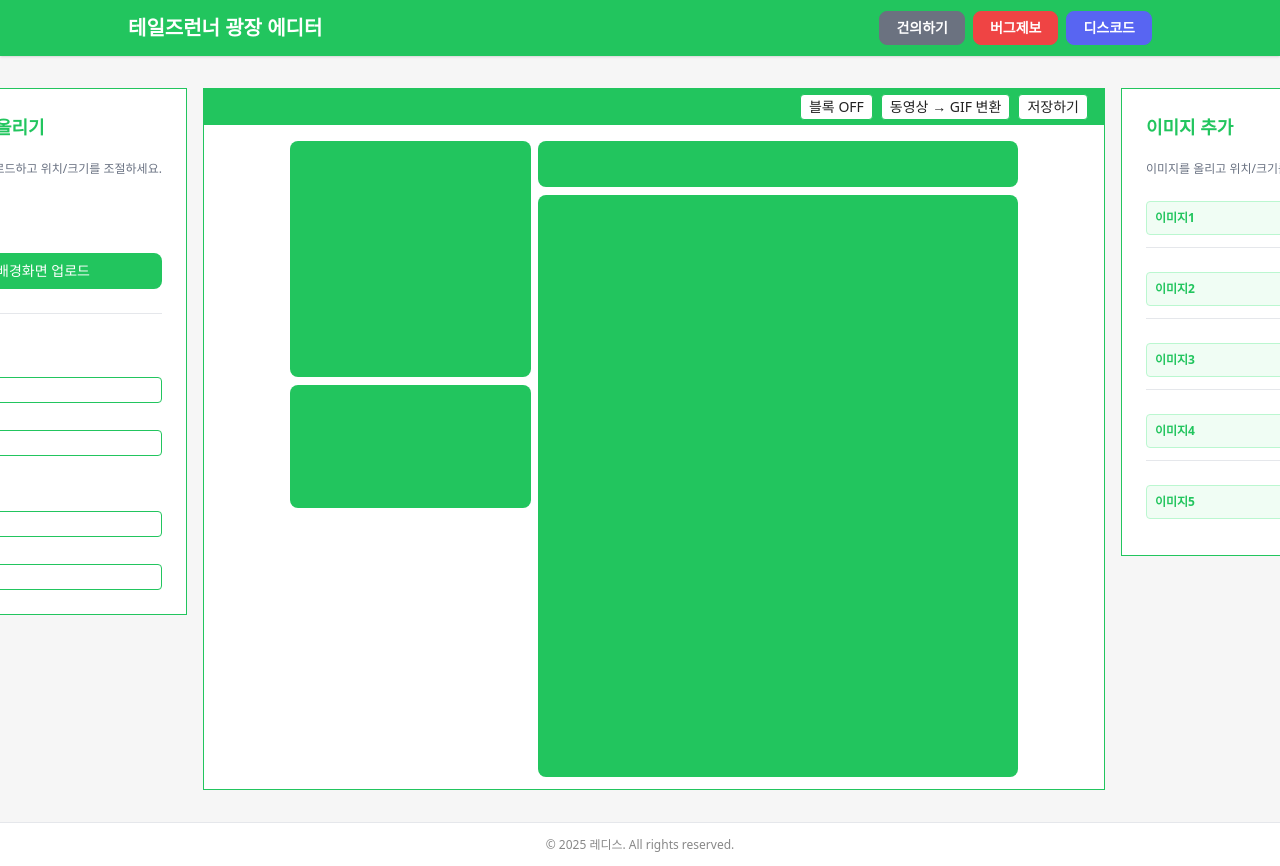
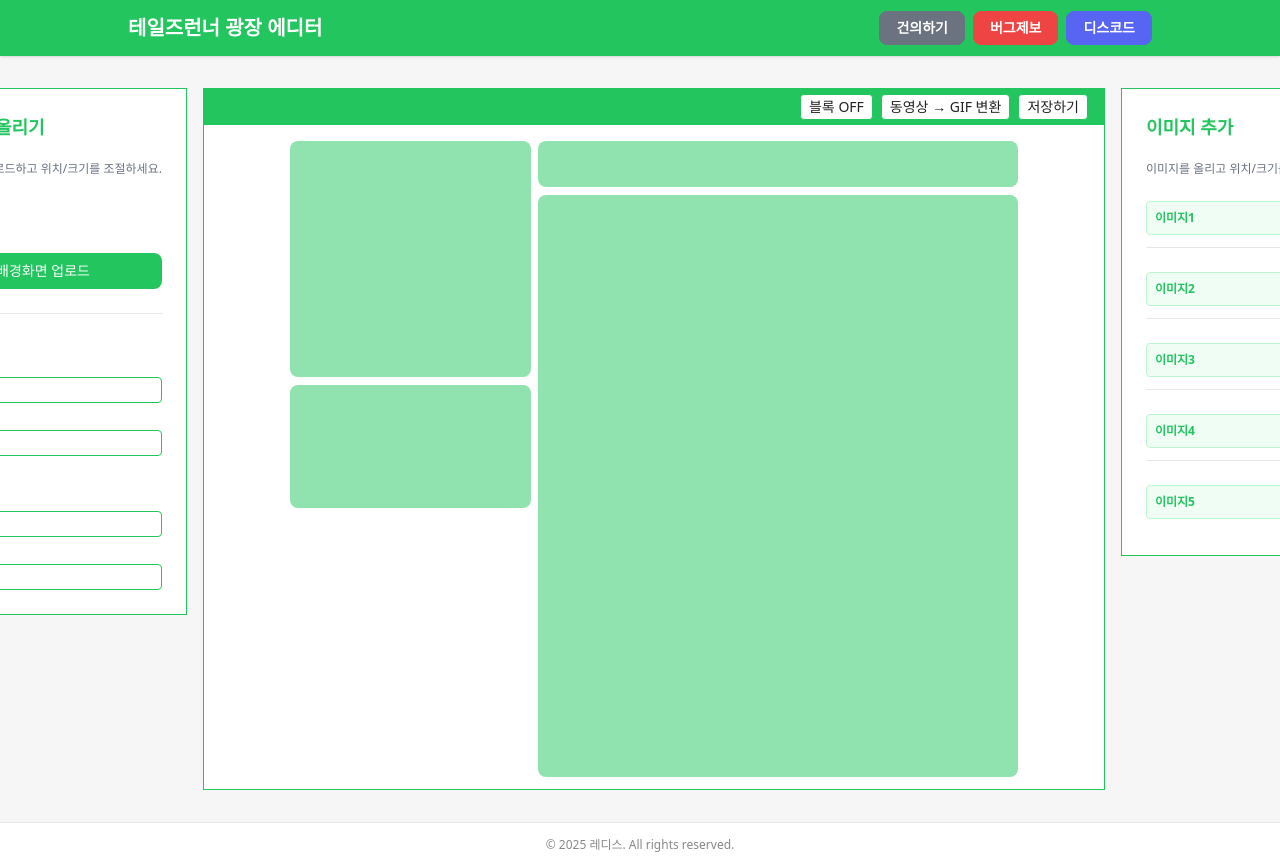
Before and after one commit to openmpy/tr-editor, a React (Vite) app in the folder client/: page / in a window 1280 px wide. Built offline with nearby package versions, Linux system fonts and the light colour scheme.

Commit message:
refactor: 투명도 설정

```diff
--- a/client/src/App.jsx
+++ b/client/src/App.jsx
@@ -466,8 +466,8 @@ function App() {
                         hideGreenBlocks ? "hidden" : ""
                       }`}
                     >
-                      <div className="w-full rounded-lg bg-[#22c55e] h-[236px]"></div>
-                      <div className="w-full rounded-lg bg-[#22c55e] h-[123px]"></div>
+                      <div className="w-full rounded-lg bg-[#22c55e] h-[236px] opacity-50"></div>
+                      <div className="w-full rounded-lg bg-[#22c55e] h-[123px] opacity-50"></div>
                     </div>
 
                     {/* 오른쪽 영역 */}
@@ -476,8 +476,8 @@ function App() {
                         hideGreenBlocks ? "hidden" : ""
                       }`}
                     >
-                      <div className="w-full bg-[#22c55e] mb-2 rounded-lg h-[46px]"></div>
-                      <div className="w-full bg-[#22c55e] rounded-lg h-[calc(100%_-_54px)]"></div>
+                      <div className="w-full bg-[#22c55e] mb-2 rounded-lg h-[46px] opacity-50"></div>
+                      <div className="w-full bg-[#22c55e] rounded-lg h-[calc(100%_-_54px)] opacity-50"></div>
                     </div>
                   </div>
                 </div>
```
